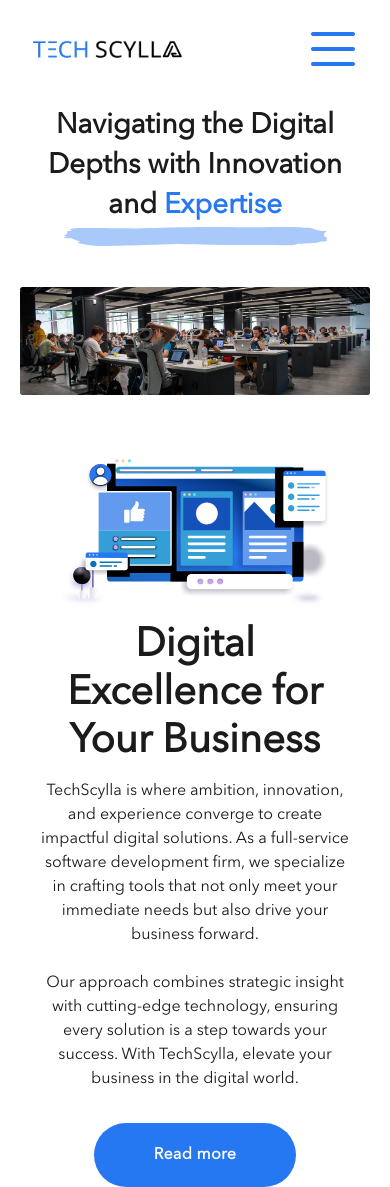
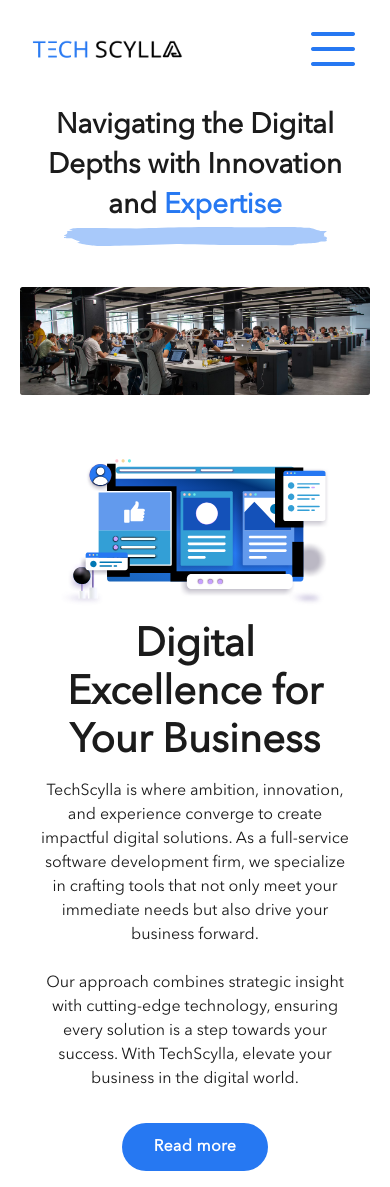
Before and after one commit to Huzaifa-A750/TechScylla, a React (Create React App) app: page / in a window 390 px wide. Built offline with nearby package versions, Linux system fonts and the light colour scheme.

Commit message:
button fixed

```diff
--- a/src/component/home/Digital Excellence.js
+++ b/src/component/home/Digital Excellence.js
@@ -31,7 +31,7 @@ export default function Digital() {
             technology, ensuring every solution is a step towards your success.
             With TechScylla, elevate your business in the digital world.
             <div className="pt-8 lg:pt-[54px] grid justify-center">
-              <button className="px-[60px] py-5 bg-[#2678F2] rounded-full text-white tracking-[0.32px] leading-6 font-[Avenir-Next-Regular] text-base font-semibold">
+              <button className="px-8 py-3 sm:px-[60px] sm:py-5 bg-[#2678F2] rounded-full text-white tracking-[0.32px] leading-6 font-[Avenir-Next-Regular] text-base font-semibold">
                 Read more
               </button>
             </div>
```
